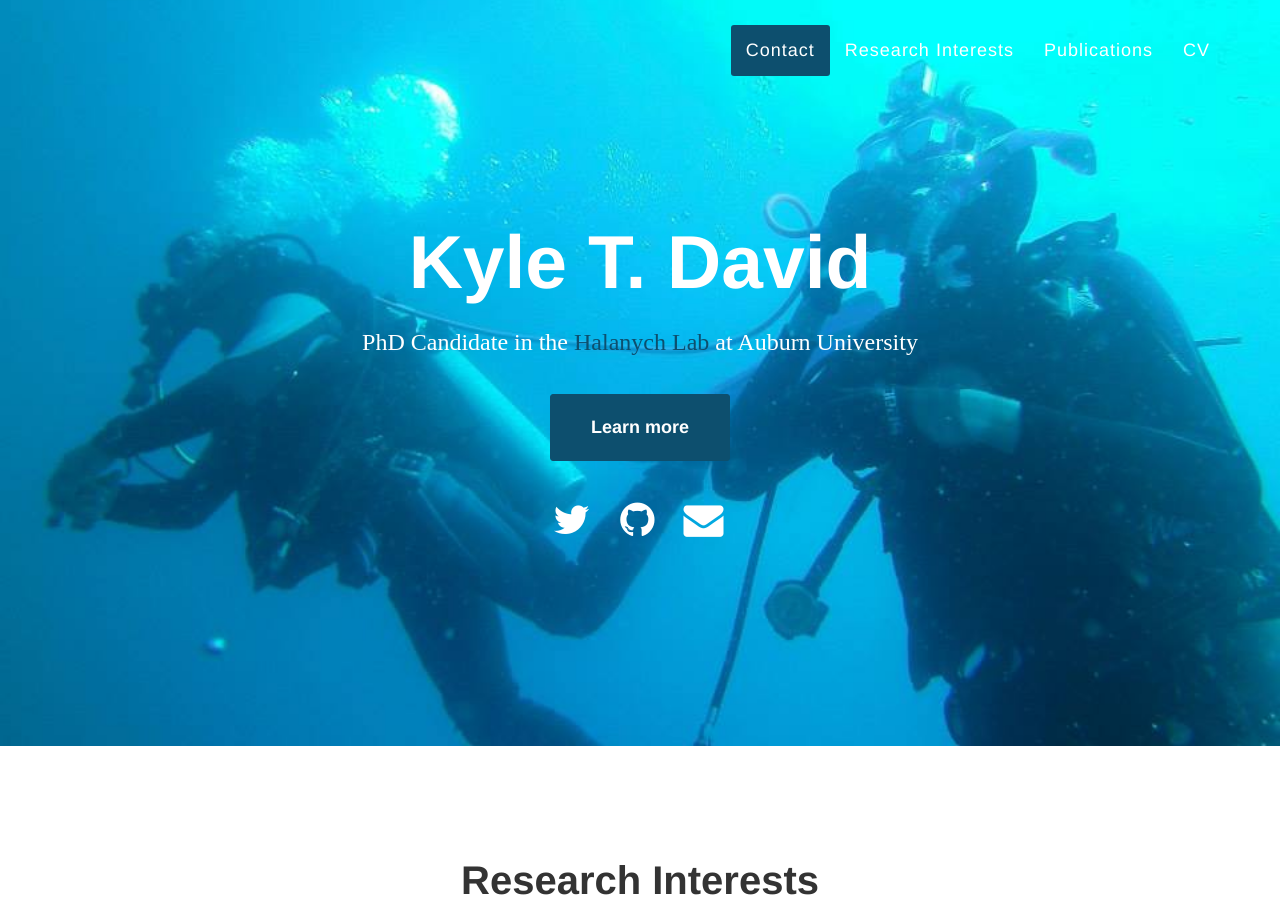
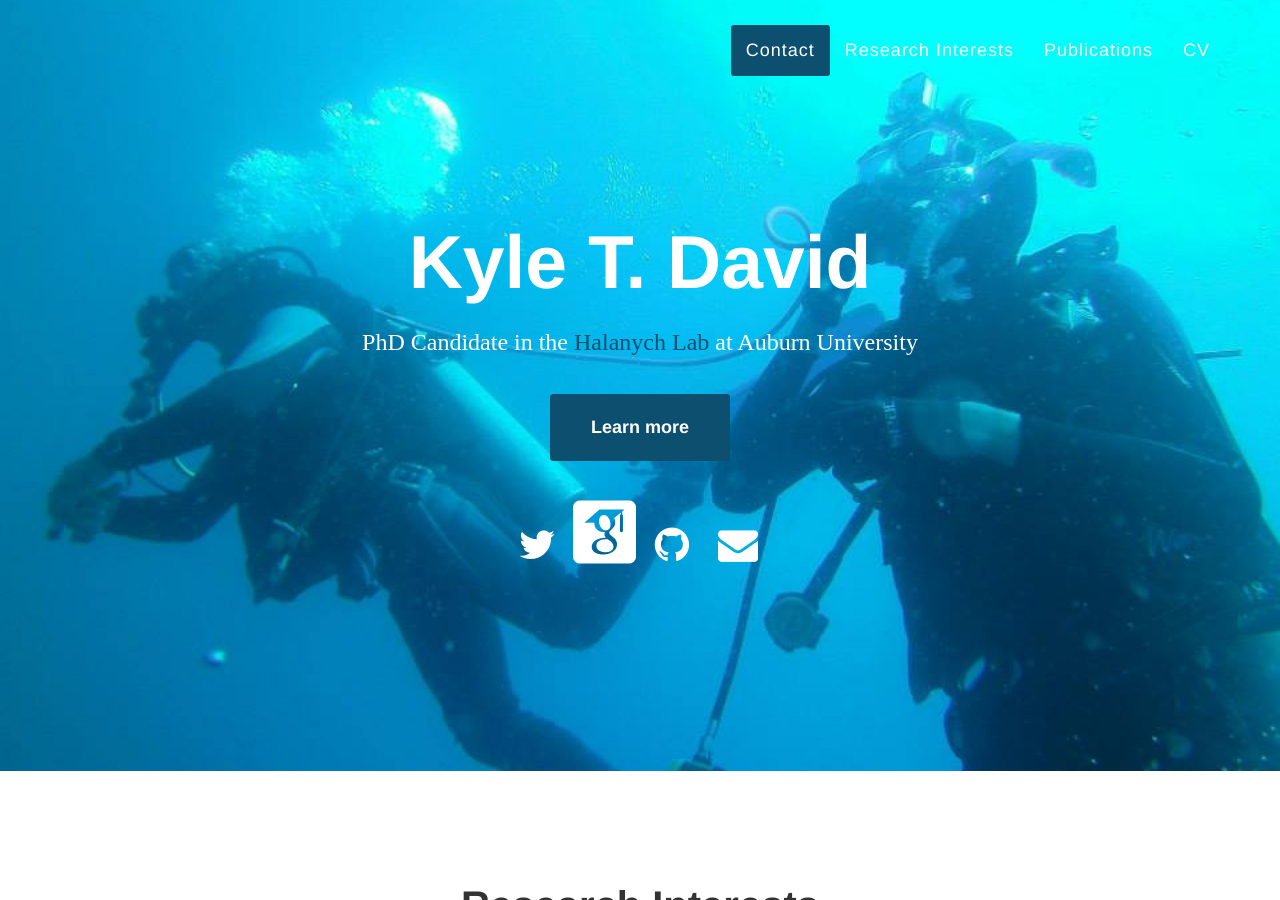
Before and after one commit to KyleTDavid/KyleTDavidWebsite, a Jekyll site: the page built from index.md, in a window 1280 px wide and 900 px high. Built offline with Jekyll 4.4.1, drawn with Linux system fonts in a browser that asks for light colours; nearby versions of some CDN libraries; some web fonts are replaced.

Commit message:
Update hero.html

```diff
--- a/_includes/hero.html
+++ b/_includes/hero.html
@@ -12,6 +12,8 @@
                 <ul class="list-inline social-buttons" id="contact">
                     <li><a href="https://twitter.com/KyleTheDavid"><i class="fa fa-twitter"></i></a>
                     </li>
+                    <i class="ai ai-google-scholar-square ai-3x"></i>
+                    </li>
                     <li><a href="https://github.com/KyleTDavid"><i class="fa fa-github"></i></a>
                     </li>
                     <li><a href="mailto:kzd0038@auburn.edu"><i class="fa fa-envelope"></i></a>
```
